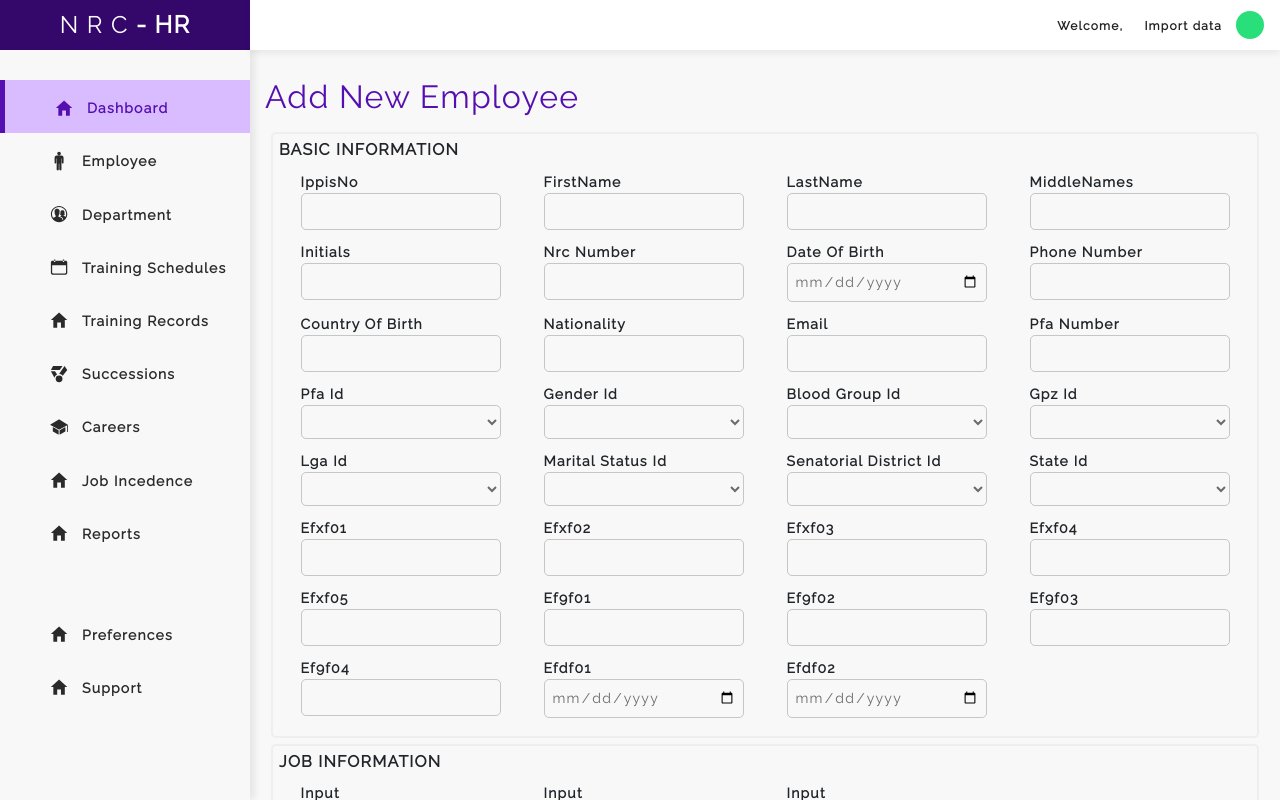
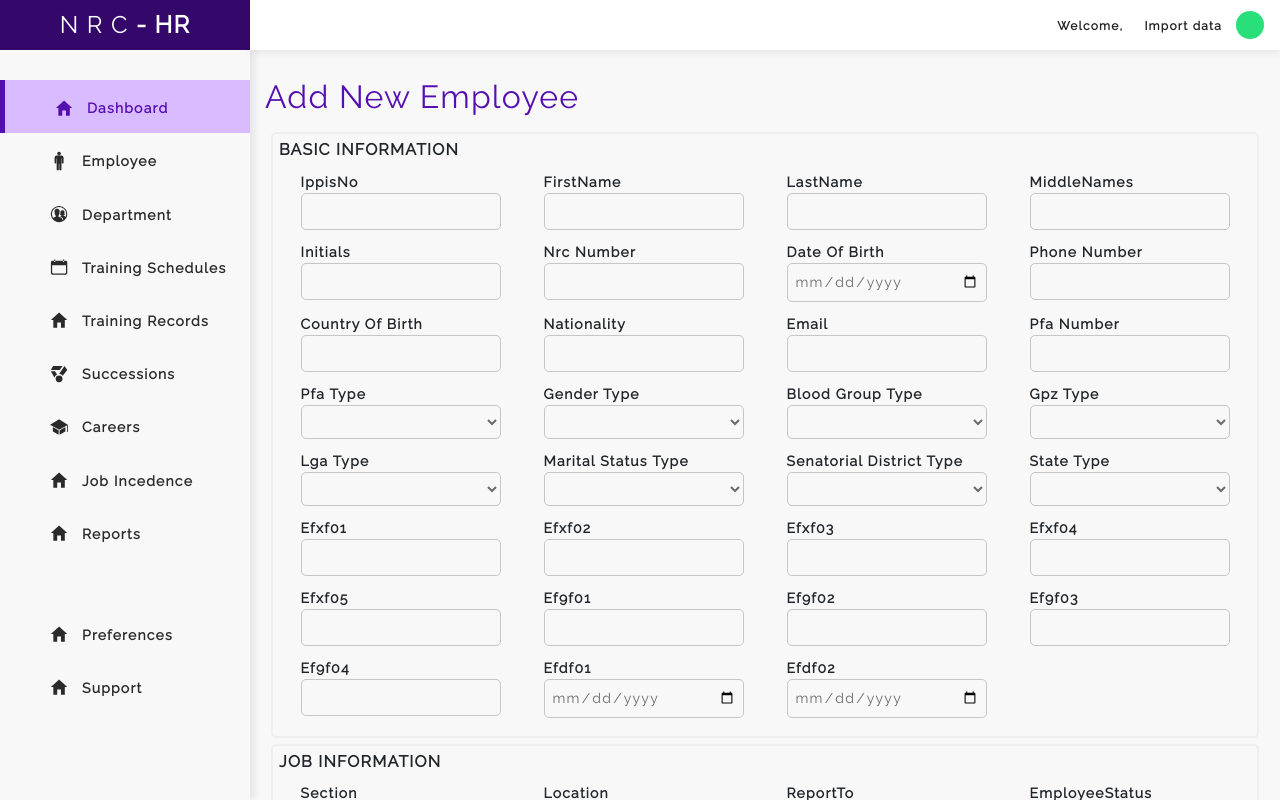
Before and after one commit to chineduogada/NRC-fr-tst, a React (Create React App) app: page /employee/new in a window 1280 px wide. Built offline with nearby package versions, Linux system fonts and the light colour scheme.

Commit message:
ft-add-new-employee-component

```diff
--- a/src/pages/AddNewEmployee/AddNewEmployee.jsx
+++ b/src/pages/AddNewEmployee/AddNewEmployee.jsx
@@ -41,6 +41,13 @@ export default class AddNewEmployee extends Form {
 			efdf02: "",
 
 			// JOB INFORMATION FORM DATA
+			departmentId: "",
+			section: "",
+			districtId: "",
+			location: "",
+			reportTo: "",
+			employeeStatus: "",
+			pensionable: "",
 
 			// APPOINTMENT INFORMATION FORM DATA
 			firstAppointmentDate: "",
@@ -48,10 +55,14 @@ export default class AddNewEmployee extends Form {
 			confirmationDate: "",
 			expectedRetirementDate: "",
 			presentAppointmentDate: "",
-			firstJobId: "",
-			firstJobGradeId: "",
-			presentJobId: "",
-			presentJobGradeId: ""
+			firstAppointmentJobTypeId: "",
+			firstAppointmentJobTitleId: "",
+			firstAppointmentGradeId: "",
+			firstAppointmentStepId: "",
+			presentPositionJobTypeId: "",
+			presentPositionJobTitleId: "",
+			presentPositionGradeId: "",
+			presentPositionStepId: ""
 		},
 		errors: {}
 	};
@@ -92,18 +103,28 @@ export default class AddNewEmployee extends Form {
 
 		// JOB INFORMATION SCHEMA
 
+		departmentId: Joi.number(),
+		districtId: Joi.number(),
+		section: Joi.string(),
+		location: Joi.string(),
+		reportTo: Joi.string(),
+		employeeStatus: Joi.string(),
+		pensionable: Joi.string(),
+
 		// APPOINTMENT INFORMATION SCHEMA
 		firstAppointmentDate: Joi.string(),
 		resumptionDate: Joi.string(),
 		confirmationDate: Joi.string(),
 		expectedRetirementDate: Joi.string(),
 		presentAppointmentDate: Joi.string(),
-		firstJobTypeId: Joi.number(),
-		firstJobTitleId: Joi.number(),
-		firstJobGradeId: Joi.number(),
-		presentJobTypeId: Joi.number(),
-		presentJobTitleId: Joi.number(),
-		presentJobGradeId: Joi.number()
+		firstAppointmentJobTypeId: Joi.number(),
+		firstAppointmentJobTitleId: Joi.number(),
+		firstAppointmentGradeId: Joi.number(),
+		firstAppointmentStepId: Joi.number(),
+		presentPositionJobTypeId: Joi.number(),
+		presentPositionJobTitleId: Joi.number(),
+		presentPositionGradeId: Joi.number(),
+		presentPositionStepId: Joi.number()
 	};
 
 	doSubmit(event) {
@@ -128,39 +149,39 @@ export default class AddNewEmployee extends Form {
 						{this.renderInput("email", "email", "", "email")}
 						{this.renderInput("pfa number", "pfaNumber", "", "number")}
 
-						{this.renderSelect("pfa Id", "pfaId", [
+						{this.renderSelect("pfa type", "pfaId", [
 							{ id: 1, name: "Y" },
 							{ id: 2, name: "N" }
 						])}
-						{this.renderSelect("gender Id", "genderId", [
+						{this.renderSelect("gender type", "genderId", [
 							{ id: 1, name: "Y" },
 							{ id: 2, name: "N" }
 						])}
-						{this.renderSelect("blood group Id", "bloodGroupId", [
+						{this.renderSelect("blood group type", "bloodGroupId", [
 							{ id: 1, name: "Y" },
 							{ id: 2, name: "N" }
 						])}
-						{this.renderSelect("gpz Id", "gpzId", [
+						{this.renderSelect("gpz type", "gpzId", [
 							{ id: 1, name: "Y" },
 							{ id: 2, name: "N" }
 						])}
-						{this.renderSelect("lga Id", "lgaId", [
+						{this.renderSelect("lga type", "lgaId", [
 							{ id: 1, name: "Y" },
 							{ id: 2, name: "N" }
 						])}
-						{this.renderSelect("marital status Id", "maritalStatusId", [
+						{this.renderSelect("marital status type", "maritalStatusId", [
 							{ id: 1, name: "Y" },
 							{ id: 2, name: "N" }
 						])}
 						{this.renderSelect(
-							"senatorial district Id",
+							"senatorial district type",
 							"senatorialDistrictId",
 							[
 								{ id: 1, name: "Y" },
 								{ id: 2, name: "N" }
 							]
 						)}
-						{this.renderSelect("state Id", "stateId", [
+						{this.renderSelect("state type", "stateId", [
 							{ id: 1, name: "Y" },
 							{ id: 2, name: "N" }
 						])}
@@ -179,62 +200,112 @@ export default class AddNewEmployee extends Form {
 					</InformationBlock>
 
 					<InformationBlock title="job information">
-						{this.renderInput("input", "input", "input")}
-						{this.renderInput("input", "input", "input")}
-						{this.renderInput("input", "input", "input")}
+						{this.renderInput("section", "section", "")}
+						{this.renderInput("location", "location", "")}
+						{this.renderInput("reportTo", "reportTo", "")}
+						{this.renderInput("employeeStatus", "employeeStatus", "")}
+						{this.renderInput("pensionable", "pensionable", "")}
+						{this.renderSelect("department type", "departmentId", [
+							{ id: 1, name: "Y" },
+							{ id: 2, name: "N" }
+						])}
+						{this.renderSelect("district type", "districtId", [
+							{ id: 1, name: "Y" },
+							{ id: 2, name: "N" }
+						])}
 					</InformationBlock>
 
 					<InformationBlock title="appointment information">
 						{this.renderInput(
-							"firstAppointmentDate",
+							"first appointment date",
 							"firstAppointmentDate",
 							"",
 							"date"
 						)}
-						{this.renderInput("resumptionDate", "resumptionDate", "", "date")}
+						{this.renderInput("resumption date", "resumptionDate", "", "date")}
 						{this.renderInput(
-							"confirmationDate",
+							"confirmation date",
 							"confirmationDate",
 							"",
 							"date"
 						)}
 						{this.renderInput(
-							"expectedRetirementDate",
+							"expected retirement date",
 							"expectedRetirementDate",
 							"",
 							"date"
 						)}
 						{this.renderInput(
-							"presentAppointmentDate",
+							"present appointment date",
 							"presentAppointmentDate",
 							"",
 							"date"
 						)}
 
-						{this.renderSelect("firstJobTypeId", "firstJobTypeId", [
+						{this.renderSelect(
+							"first appointment job type type",
+							"firstAppointmentJobTypeId",
+							[
 								{ id: 1, name: "Y" },
 								{ id: 2, name: "N" }
-						])}
-						{this.renderSelect("firstJobTitleId", "firstJobTitleId", [
+							]
+						)}
+						{this.renderSelect(
+							"first appointment job title type",
+							"firstAppointmentJobTitleId",
+							[
 								{ id: 1, name: "Y" },
 								{ id: 2, name: "N" }
-						])}
-						{this.renderSelect("firstJobGradeId", "firstJobGradeId", [
+							]
+						)}
+						{this.renderSelect(
+							"first appointment grade type",
+							"firstAppointmentGradeId",
+							[
 								{ id: 1, name: "Y" },
 								{ id: 2, name: "N" }
-						])}
-						{this.renderSelect("presentJobTypeId", "presentJobTypeId", [
+							]
+						)}
+						{this.renderSelect(
+							"first appointment step type",
+							"firstAppointmentStepId",
+							[
 								{ id: 1, name: "Y" },
 								{ id: 2, name: "N" }
-						])}
-						{this.renderSelect("presentJobTitleId", "presentJobTitleId", [
+							]
+						)}
+						{this.renderSelect(
+							"present position job type type",
+							"presentPositionJobTypeId",
+							[
 								{ id: 1, name: "Y" },
 								{ id: 2, name: "N" }
-						])}
-						{this.renderSelect("presentJobGradeId", "presentJobGradeId", [
+							]
+						)}
+						{this.renderSelect(
+							"present position job title type",
+							"presentPositionJobTitleId",
+							[
 								{ id: 1, name: "Y" },
 								{ id: 2, name: "N" }
-						])}
+							]
+						)}
+						{this.renderSelect(
+							"present position grade type",
+							"presentPositionGradeId",
+							[
+								{ id: 1, name: "Y" },
+								{ id: 2, name: "N" }
+							]
+						)}
+						{this.renderSelect(
+							"present position step type",
+							"presentPositionStepId",
+							[
+								{ id: 1, name: "Y" },
+								{ id: 2, name: "N" }
+							]
+						)}
 					</InformationBlock>
 
 					{this.renderButton("save")}
```
Also changed, not shown: src/mock/employee/addEmployee.js (+4 -4 lines). Lines whose indentation alone changed are shown as unchanged.
